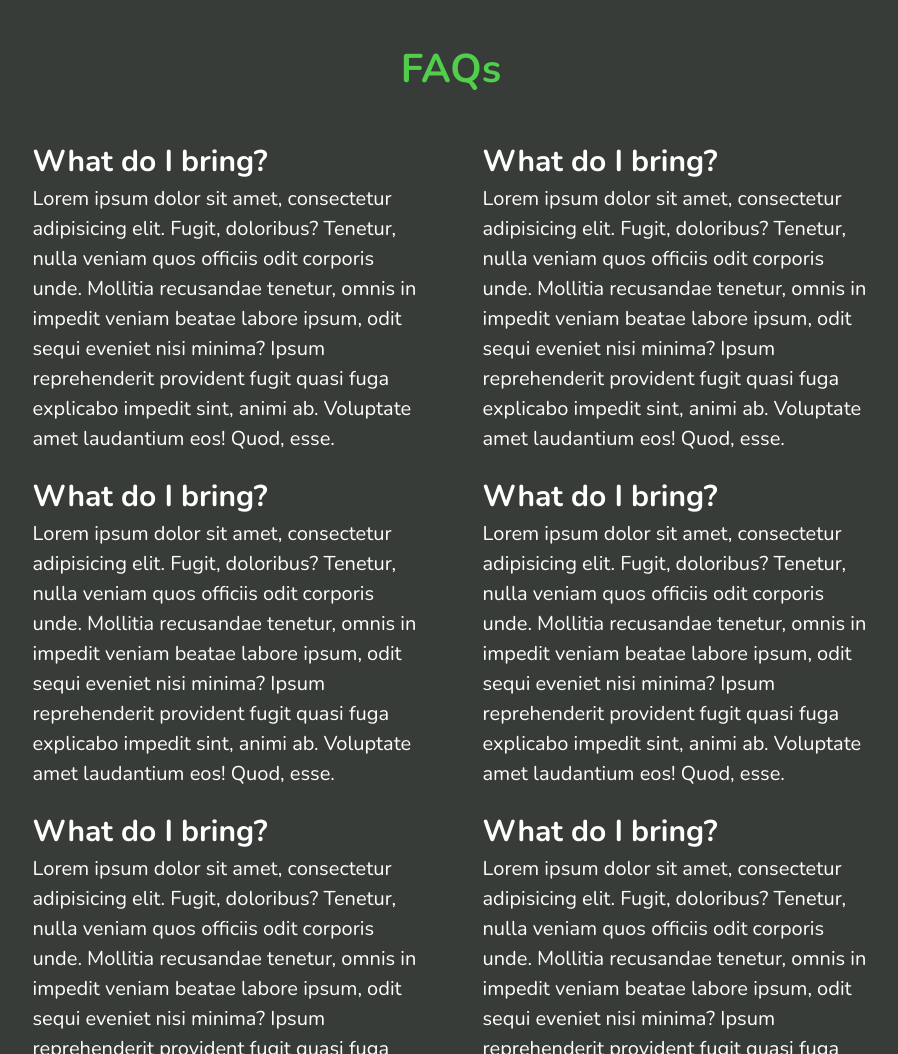
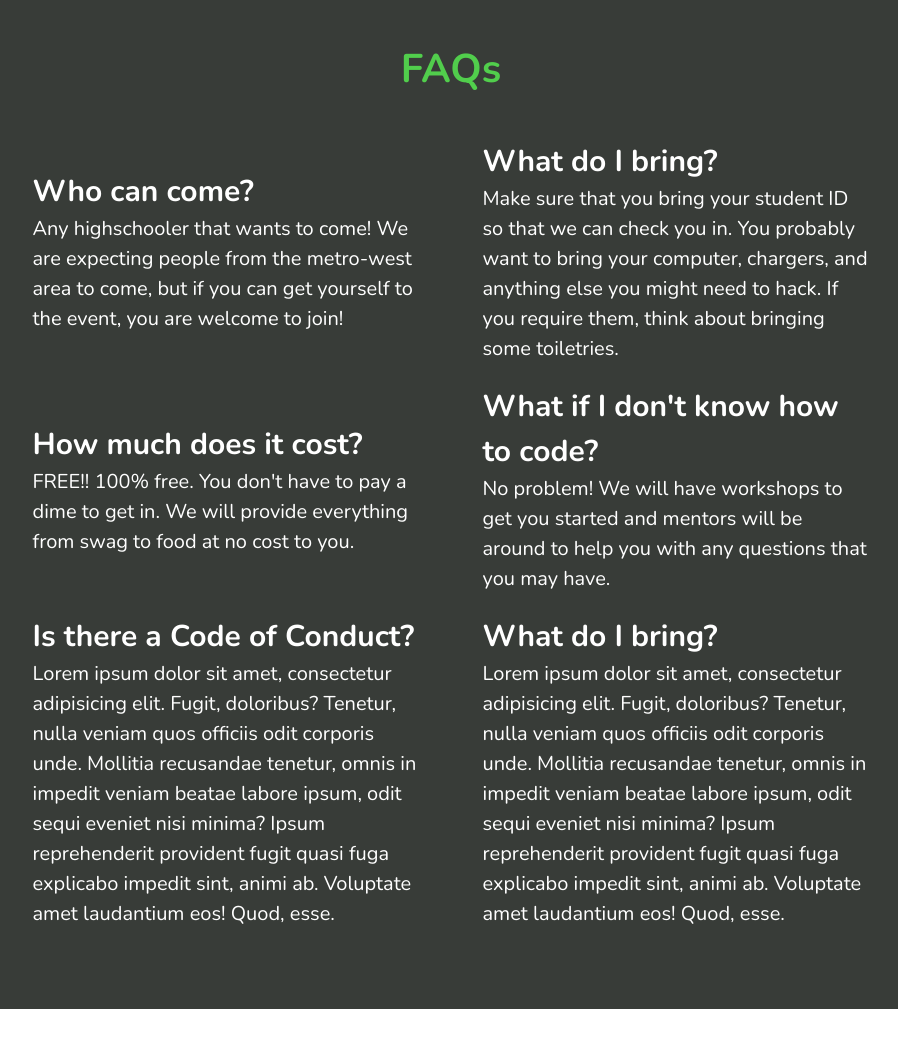
Before and after one commit to saharshy29/westborough-hacks, a plain HTML site: page index.html in a window 1280 px wide. Shown: the part 1960-3014 px from the top of the page, without its empty margins (189-1087 px from the left). Drawn offline with nearby package versions, Linux system fonts and the light colour scheme.

Commit message:
Added FAQs

```diff
--- a/index.html
+++ b/index.html
@@ -98,51 +98,31 @@
         <h2>FAQs</h2>
         <div class="container">
           <div class="faq">
-            <h3>What do I bring?</h3>
+            <h3>Who can come?</h3>
             <p>
-              Lorem ipsum dolor sit amet, consectetur adipisicing elit. Fugit,
-              doloribus? Tenetur, nulla veniam quos officiis odit corporis unde.
-              Mollitia recusandae tenetur, omnis in impedit veniam beatae labore
-              ipsum, odit sequi eveniet nisi minima? Ipsum reprehenderit
-              provident fugit quasi fuga explicabo impedit sint, animi ab.
-              Voluptate amet laudantium eos! Quod, esse.
+              Any highschooler that wants to come! We are expecting people from the metro-west area to come, but if you can get yourself to the event, you are welcome to join!
             </p>
           </div>
           <div class="faq">
             <h3>What do I bring?</h3>
             <p>
-              Lorem ipsum dolor sit amet, consectetur adipisicing elit. Fugit,
-              doloribus? Tenetur, nulla veniam quos officiis odit corporis unde.
-              Mollitia recusandae tenetur, omnis in impedit veniam beatae labore
-              ipsum, odit sequi eveniet nisi minima? Ipsum reprehenderit
-              provident fugit quasi fuga explicabo impedit sint, animi ab.
-              Voluptate amet laudantium eos! Quod, esse.
+              Make sure that you bring your student ID so that we can check you in. You probably want to bring your computer, chargers, and anything else you might need to hack. If you require them, think about bringing some toiletries.
             </p>
           </div>
           <div class="faq">
-            <h3>What do I bring?</h3>
+            <h3>How much does it cost?</h3>
             <p>
-              Lorem ipsum dolor sit amet, consectetur adipisicing elit. Fugit,
-              doloribus? Tenetur, nulla veniam quos officiis odit corporis unde.
-              Mollitia recusandae tenetur, omnis in impedit veniam beatae labore
-              ipsum, odit sequi eveniet nisi minima? Ipsum reprehenderit
-              provident fugit quasi fuga explicabo impedit sint, animi ab.
-              Voluptate amet laudantium eos! Quod, esse.
+              FREE!! 100% free. You don't have to pay a dime to get in. We will provide everything from swag to food at no cost to you.
             </p>
           </div>
           <div class="faq">
-            <h3>What do I bring?</h3>
+            <h3>What if I don't know how to code?</h3>
             <p>
-              Lorem ipsum dolor sit amet, consectetur adipisicing elit. Fugit,
-              doloribus? Tenetur, nulla veniam quos officiis odit corporis unde.
-              Mollitia recusandae tenetur, omnis in impedit veniam beatae labore
-              ipsum, odit sequi eveniet nisi minima? Ipsum reprehenderit
-              provident fugit quasi fuga explicabo impedit sint, animi ab.
-              Voluptate amet laudantium eos! Quod, esse.
+              No problem! We will have workshops to get you started and mentors will be around to help you with any questions that you may have.
             </p>
           </div>
           <div class="faq">
-            <h3>What do I bring?</h3>
+            <h3>Is there a Code of Conduct?</h3>
             <p>
               Lorem ipsum dolor sit amet, consectetur adipisicing elit. Fugit,
               doloribus? Tenetur, nulla veniam quos officiis odit corporis unde.
```
